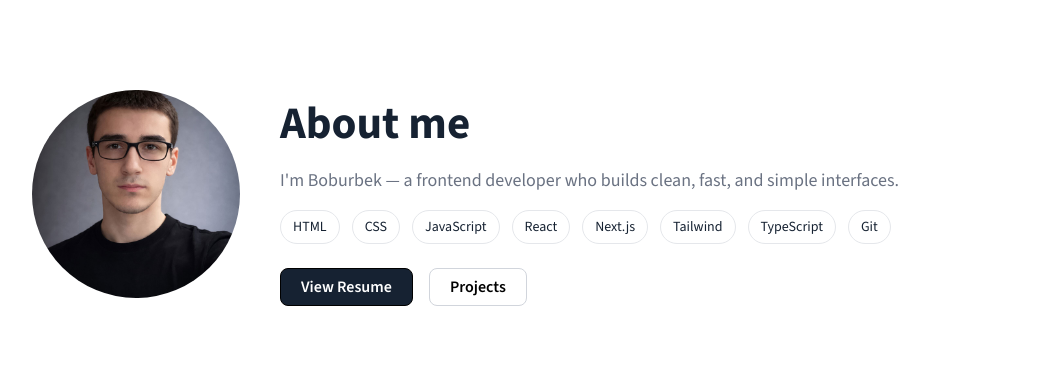
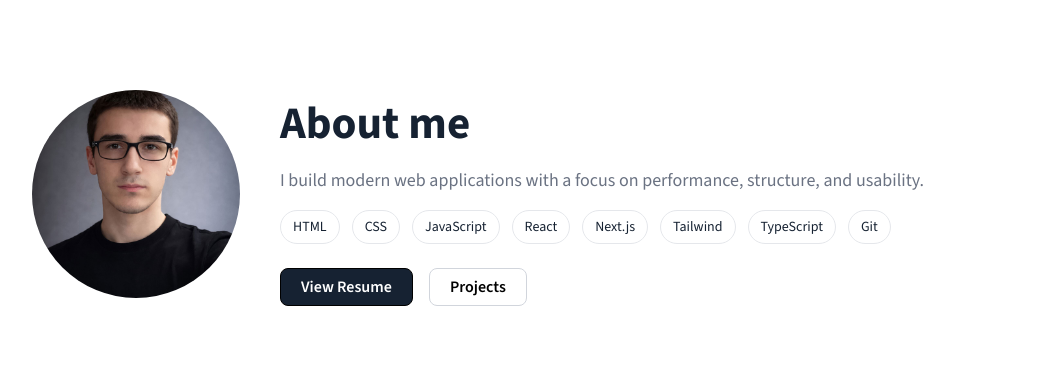
Before and after one commit to boburdv/Portfolio, a Next.js app: page /about in a window 1280 px wide. Shown: the part 162-538 px from the top of the page, without its empty margins (116-1163 px from the left). Built offline with nearby package versions, Linux system fonts and the light colour scheme.

Commit message:
animations

```diff
--- a/src/app/about/page.jsx
+++ b/src/app/about/page.jsx
@@ -10,14 +10,14 @@ export default function About() {
     <section className="flex min-h-[calc(100vh-80px)] items-center">
       <div className="mx-auto w-full max-w-5xl p-5">
         <div className="flex flex-col items-center gap-10 md:flex-row md:items-start">
-          <img src="/me-sd.jpg" alt="Boburbek" className="h-52 w-52 rounded-full object-cover" />
+          <img src="/me-sd.jpg" alt="Boburbek" className="fade-up h-52 w-52 rounded-full object-cover" />
 
           <div className="text-center md:text-left">
-            <h1 className="text-[45px] font-extrabold text-[#162232]">About me</h1>
+            <h1 className="fade-up d200 text-[45px] font-extrabold text-[#162232]">About me</h1>
 
-            <p className="mt-2 max-w-2xl text-lg text-gray-500">I'm Boburbek — a frontend developer who builds clean, fast, and simple interfaces.</p>
+            <p className="fade-up d300 mt-2 max-w-2xl text-lg text-gray-500">I build modern web applications with a focus on performance, structure, and usability.</p>
 
-            <div className="mt-4 flex flex-wrap justify-center gap-3 md:justify-start">
+            <div className="fade-up d400 mt-4 flex flex-wrap justify-center gap-3 md:justify-start">
               {skills.map((skill) => (
                 <span key={skill} className="rounded-full border border-gray-200 bg-white px-3 py-1.5 text-sm font-medium text-[#162232]">
                   {skill}
@@ -25,7 +25,7 @@ export default function About() {
               ))}
             </div>
 
-            <div className="mt-6 flex justify-center gap-4 md:justify-start">
+            <div className="fade-up d500 mt-6 flex justify-center gap-4 md:justify-start">
               <Link href="/cv.pdf" target="_blank">
                 <Button variant="primary">View Resume</Button>
               </Link>
--- a/src/app/globals.css
+++ b/src/app/globals.css
@@ -1,9 +1,9 @@
 @import "tailwindcss";
 
-:root {
+/* :root {
   --background: #ffffff;
   --foreground: #171717;
-}
+} */
 
 @theme inline {
   --color-background: var(--background);
@@ -19,7 +19,52 @@
   }
 }
 
-body {
+/* body {
   background: var(--background);
   color: var(--foreground);
+} */
+
+*::-webkit-scrollbar {
+  display: none;
 }
+* {
+  -ms-overflow-style: none;
+  scrollbar-width: none;
+}
+
+.fade-up {
+  opacity: 0;
+  transform: translateY(10px);
+  animation: fadeUp 0.8s ease-out forwards;
+}
+
+@keyframes fadeUp {
+  to {
+    opacity: 1;
+    transform: translateY(0);
+  }
+}
+
+@media (prefers-reduced-motion: reduce) {
+  .fade-up {
+    animation: none;
+    opacity: 1;
+    transform: none;
+  }
+}
+
+.fade-up.d200 {
+  animation-delay: 0.3s;
+}
+
+.fade-up.d300 {
+  animation-delay: 0.35s;
+}
+
+.fade-up.d400 {
+  animation-delay: 0.4s;
+}
+
+.fade-up.d500 {
+  animation-delay: 0.5s;
+}
--- a/src/app/projects/page.jsx
+++ b/src/app/projects/page.jsx
@@ -5,9 +5,9 @@ export default function Page() {
   return (
     <section className="min-h-[calc(100vh-80px)] pt-48 pb-20">
       <div className="mx-auto w-full max-w-5xl px-5">
-        <h1 className="text-[45px] font-extrabold text-[#162232]">Projects</h1>
+        <h1 className="fade-up text-[45px] font-extrabold text-[#162232]">Projects</h1>
 
-        <p className="mt-3 max-w-2xl leading-relaxed text-gray-500">Selected work — clean UI, responsive layouts, and fast experiences.</p>
+        <p className="fade-up d200 mt-3 max-w-2xl leading-relaxed text-gray-500">Selected projects focused on clean and responsive design.</p>
 
         <Projects data={projects} />
       </div>
--- a/src/components/Header.jsx
+++ b/src/components/Header.jsx
@@ -32,13 +32,13 @@ export default function Header() {
         </nav>
 
         <button onClick={() => setOpen(!open)} className="relative h-6 w-6 md:hidden">
-          <span className={`absolute left-0 top-1/2 h-[2px] w-full bg-[#162232] transition-all duration-300 ${open ? "rotate-45" : "-translate-y-2"}`} />
-          <span className={`absolute left-0 top-1/2 h-[2px] w-full bg-[#162232] transition-all duration-300 ${open ? "opacity-0" : ""}`} />
-          <span className={`absolute left-0 top-1/2 h-[2px] w-full bg-[#162232] transition-all duration-300 ${open ? "-rotate-45" : "translate-y-2"}`} />
+          <span className={`absolute left-0 top-1/2 h-[2px] w-full bg-[#162232] transition-all duration-400 ${open ? "rotate-45" : "-translate-y-2"}`} />
+          <span className={`absolute left-0 top-1/2 h-[2px] w-full bg-[#162232] transition-all duration-400 ${open ? "opacity-0" : ""}`} />
+          <span className={`absolute left-0 top-1/2 h-[2px] w-full bg-[#162232] transition-all duration-400 ${open ? "-rotate-45" : "translate-y-2"}`} />
         </button>
       </div>
 
-      <div className={`overflow-hidden transition-all duration-300 md:hidden ${open ? "max-h-60 shadow-sm" : "max-h-0"}`}>
+      <div className={`overflow-hidden transition-all duration-500 md:hidden ${open ? "max-h-60 shadow-sm" : "max-h-0"}`}>
         <nav className="flex flex-col gap-6 p-5 text-lg text-gray-500">
           <Link href="/" onClick={() => setOpen(false)}>
             Home
--- a/src/components/Hero.jsx
+++ b/src/components/Hero.jsx
@@ -1,5 +1,3 @@
-"use client";
-
 import Link from "next/link";
 import Button from "./ui/Button";
 import Social from "./Social";
@@ -9,14 +7,14 @@ export default function Hero() {
     <section className="flex min-h-[calc(100vh-80px)] items-center">
       <div className="mx-auto w-full max-w-5xl p-5">
         <div className="flex flex-col items-center gap-10 md:flex-row md:items-start">
-          <img src="/me-sd.jpg" alt="Boburbek" className="h-52 w-52 rounded-full object-cover" />
+          <img src="/me-sd.jpg" alt="Boburbek" className="fade-up h-52 w-52 rounded-full object-cover" />
 
           <div className="text-center md:text-left">
-            <h2 className="text-[45px] font-extrabold text-[#162232]">Hi I'm Boburbek</h2>
+            <h2 className="fade-up d200 text-[45px] font-extrabold text-[#162232]">Hi I'm Boburbek</h2>
 
-            <h4 className="mb-5 text-3xl text-gray-500">Frontend Developer</h4>
+            <h4 className="fade-up d300 mb-5 text-3xl text-gray-500">Frontend Developer</h4>
 
-            <div className="mb-6 flex justify-center gap-4 md:justify-start">
+            <div className="fade-up d400 mb-6 flex justify-center gap-4 md:justify-start">
               <Link href="/projects">
                 <Button variant="primary">View Projects</Button>
               </Link>
@@ -26,7 +24,7 @@ export default function Hero() {
               </Link>
             </div>
 
-            <div className="flex justify-center md:justify-start">
+            <div className="fade-up d500 flex justify-center md:justify-start">
               <Social />
             </div>
           </div>
--- a/src/components/Projects.jsx
+++ b/src/components/Projects.jsx
@@ -3,8 +3,8 @@
 export default function Projects({ data }) {
   return (
     <div className="mt-8 grid gap-8 md:grid-cols-2">
-      {data.map(({ id, title, description, tech, github, live }) => (
-        <article key={id} className="group overflow-hidden rounded-2xl border border-gray-200 bg-white">
+      {data.map(({ id, title, description, tech, github, live }, index) => (
+        <article key={id} className={`group overflow-hidden rounded-2xl border border-gray-200 bg-white fade-up ${index === 0 ? "d300" : index === 1 ? "d400" : index === 2 ? "d500" : "d500"}`}>
           <div className="p-6">
             <h3 className="mb-2 text-xl font-semibold text-[#162232]">{title}</h3>
 
--- a/src/components/ui/Button.jsx
+++ b/src/components/ui/Button.jsx
@@ -1,14 +1,14 @@
 export default function Button({ children, variant = "primary", className = "", ...props }) {
-  const base = "px-5 py-1.5 rounded-lg font-medium transition duration-200";
+  const base = "px-5 py-1.5 rounded-lg font-semibold transition-all duration-150 active:scale-99 active:translate-y-[1px]";
 
   const variants = {
-    primary: "bg-[#162232] text-white border border-black hover:bg-gray-700",
+    primary: "bg-[#162232] text-white border border-black hover:bg-gray-700 active:bg-black",
 
-    secondary: "bg-white text-black border border-gray-300 hover:bg-gray-100",
+    secondary: "bg-white text-black border border-gray-300 hover:bg-gray-100 active:bg-gray-200",
   };
 
   return (
-    <button className={`${base} ${variants[variant]} ${className} font-semibold`} {...props}>
+    <button className={`${base} ${variants[variant]} ${className}`} {...props}>
       {children}
     </button>
   );
```
